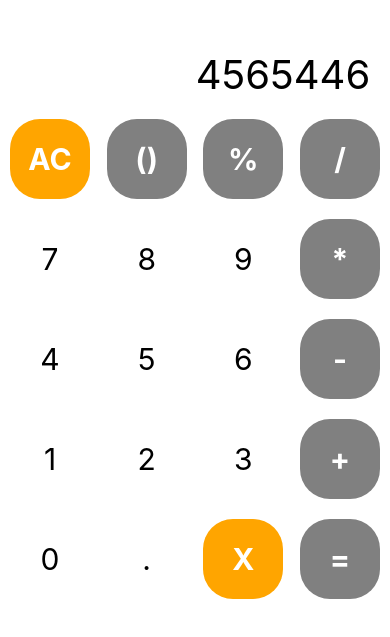
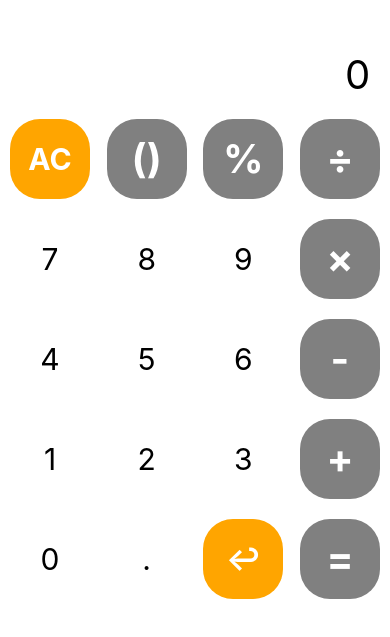
Before and after one commit to saifulislam05/Calculator_React_Native, a React Native app: screen / in a window 390 px wide. Shown: the part 185-822 px from the top of the page. Built offline with nearby package versions, Linux system fonts and the light colour scheme.

Commit message:
some function  added

```diff
--- a/Views/MainScreen.js
+++ b/Views/MainScreen.js
@@ -1,165 +1,197 @@
-import React from 'react'
+import React, { useState } from 'react'
 import { View, StyleSheet,Text,ScrollView, Pressable} from 'react-native'
 import styles from './MainScreenStyles'
 
 const MainScreen = () => {
+const [value,setValue]=useState('0')
+
+    const handlePress = (val) => {
+        // console.log('pressed ' + val);
+        if (val== "AC") {
+            setValue('0')
+        }
+
+        else if (val == '=') {
+
+        }
+
+        else if (val == 'back') {
+
+        }
+        else if (val == '()') {
+
+        }
+
+        else {
+            if (value == '0') {
+                if (val=='+') {
+
+                }
+             setValue(val)
+            }
+            else if (isNaN(val)) {
+              if (value.slice(-1)=='+'|| value.slice(-1)=='-'||value.slice(-1)=='*'||value.slice(-1)=='÷'||value.slice(-1)=='%' ) {
+                  setValue(value.slice(0, -1)+ val)
+              }
+              // console.log(value.slice(-1));
+              else {
+
+                  setValue(value+val)
+                }
+
+            //   setValue(value + val);
+            }
+            else {
+                setValue(value+val)
+            }
+
+            // console.log(isNaN(val))
+        }
+}
+
   return (
     <View style={styles.main_screen}>
       <ScrollView style={styles.main_display}>
-              <Text style={styles.main_display_text}>
-                  4565446
-              </Text>
+        <Text style={styles.main_display_text}>{value}</Text>
       </ScrollView>
 
       <View style={styles.main_display_keypad}>
         {/* First rows buttons  */}
         <View style={styles.main_display_keypad_row}>
-
-                  <Pressable>
+          <Pressable onPress={() => handlePress("AC")}>
             <View style={styles.btn1_outer}>
               <Text style={styles.bg1_button}>AC</Text>
             </View>
           </Pressable>
 
-                  <Pressable>
+          <Pressable onPress={() => handlePress("( )")}>
             <View style={styles.btn2_outer}>
               <Text style={styles.bg2_button}>()</Text>
             </View>
           </Pressable>
 
-                  <Pressable>
+          <Pressable onPress={() => handlePress("%")}>
             <View style={styles.btn2_outer}>
               <Text style={styles.bg2_button}>%</Text>
             </View>
           </Pressable>
 
-                  <Pressable>
+          <Pressable onPress={() => handlePress("÷")}>
             <View style={styles.btn2_outer}>
-                          <Text style={styles.bg2_button}>/</Text>
+              <Text style={styles.bg2_button}>÷</Text>
             </View>
           </Pressable>
-
         </View>
         {/* Second rows buttons  */}
         <View style={styles.main_display_keypad_row}>
-
-                  <Pressable>
+          <Pressable onPress={() => handlePress("7")}>
             <View style={styles.btn_outer}>
               <Text style={styles.bg_button}>7</Text>
             </View>
           </Pressable>
 
-                  <Pressable>
+          <Pressable onPress={() => handlePress("8")}>
             <View style={styles.btn_outer}>
               <Text style={styles.bg_button}>8</Text>
             </View>
           </Pressable>
 
-                  <Pressable>
+          <Pressable onPress={() => handlePress("9")}>
             <View style={styles.btn_outer}>
               <Text style={styles.bg_button}>9</Text>
             </View>
           </Pressable>
 
-                  <Pressable>
+          <Pressable onPress={() => handlePress("*")}>
             <View style={styles.btn2_outer}>
-                          <Text style={styles.bg2_button}>*</Text>
+              <Text style={styles.bg2_button}>×</Text>
             </View>
           </Pressable>
-
         </View>
 
         {/* Third rows buttons  */}
         <View style={styles.main_display_keypad_row}>
-
-                  <Pressable>
+          <Pressable onPress={() => handlePress("4")}>
             <View style={styles.btn_outer}>
               <Text style={styles.bg_button}>4</Text>
             </View>
           </Pressable>
 
-                  <Pressable>
+          <Pressable onPress={() => handlePress("5")}>
             <View style={styles.btn_outer}>
               <Text style={styles.bg_button}>5</Text>
             </View>
           </Pressable>
 
-                  <Pressable>
+          <Pressable onPress={() => handlePress("6")}>
             <View style={styles.btn_outer}>
               <Text style={styles.bg_button}>6</Text>
             </View>
           </Pressable>
 
-                  <Pressable>
+          <Pressable onPress={() => handlePress("-")}>
             <View style={styles.btn2_outer}>
               <Text style={styles.bg2_button}>-</Text>
             </View>
           </Pressable>
-
         </View>
 
         {/* Fourth rows buttons  */}
         <View style={styles.main_display_keypad_row}>
-
-                  <Pressable>
+          <Pressable onPress={() => handlePress("1")}>
             <View style={styles.btn_outer}>
               <Text style={styles.bg_button}>1</Text>
             </View>
           </Pressable>
 
-                  <Pressable>
+          <Pressable onPress={() => handlePress("2")}>
             <View style={styles.btn_outer}>
               <Text style={styles.bg_button}>2</Text>
             </View>
           </Pressable>
 
-                  <Pressable>
+          <Pressable onPress={() => handlePress("3")}>
             <View style={styles.btn_outer}>
               <Text style={styles.bg_button}>3</Text>
             </View>
           </Pressable>
 
-                  <Pressable>
+          <Pressable onPress={() => handlePress("+")}>
             <View style={styles.btn2_outer}>
               <Text style={styles.bg2_button}>+</Text>
             </View>
           </Pressable>
-
         </View>
 
         {/* Fifth rows buttons  */}
         <View style={styles.main_display_keypad_row}>
-
-                  <Pressable>
+          <Pressable onPress={() => handlePress("0")}>
             <View style={styles.btn_outer}>
               <Text style={styles.bg_button}>0</Text>
             </View>
           </Pressable>
 
-                  <Pressable>
+          <Pressable onPress={() => handlePress("dot")}>
             <View style={styles.btn_outer}>
               <Text style={styles.bg_button}>.</Text>
             </View>
           </Pressable>
 
-                  <Pressable>
+          <Pressable onPress={() => handlePress("back")}>
             <View style={styles.btn1_outer}>
-                          <Text style={styles.bg1_button}>X</Text>
+              <Text style={styles.bg1_button}>↩</Text>
             </View>
           </Pressable>
 
-                  <Pressable>
+          <Pressable onPress={() => handlePress("=")}>
             <View style={styles.btn2_outer}>
               <Text style={styles.bg2_button}>=</Text>
             </View>
           </Pressable>
-
-              </View>
-
-
         </View>
       </View>
-  )
+    </View>
+  );
 }
 
 export default MainScreen
--- a/Views/MainScreenStyles.js
+++ b/Views/MainScreenStyles.js
@@ -80,7 +80,7 @@ module.exports = {
   },
   bg2_button: {
     color: "white",
-    fontSize: 30,
+    fontSize: 40,
     fontWeight: "bold",
   },
 };
```
Also changed, not shown: 1 other file (tests, documents, lock files or other folders). Lines whose indentation alone changed are shown as unchanged.
